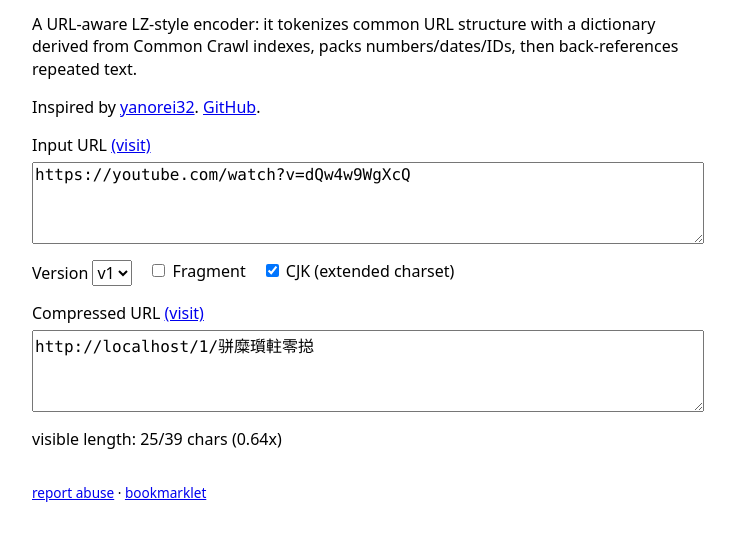
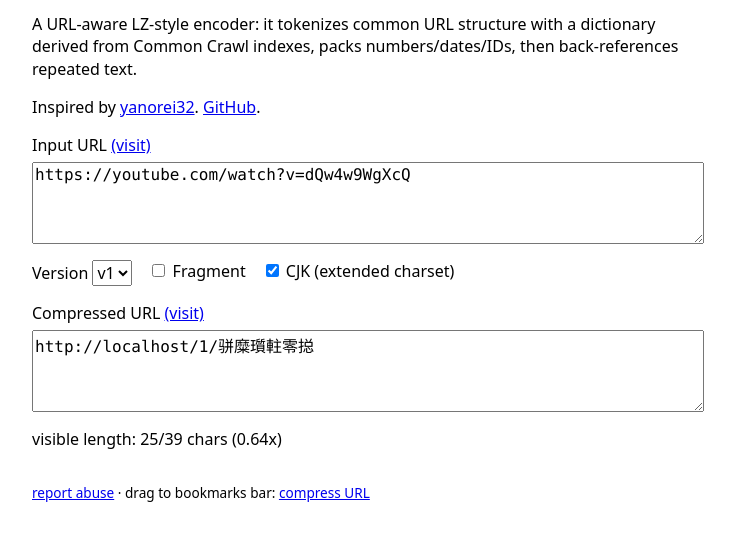
Before and after one commit to mia-riezebos/lossless-url-compressor, a website built with Vite: page index.html in a window 1280 px wide. Shown: the part 177-718 px from the top of the page, without its empty margins (272-1007 px from the left). Built offline with nearby package versions, Linux system fonts and the light colour scheme; files whose address does not match are found by name.

Commit message:
style: label bookmarklet for dragging

```diff
--- a/index.html
+++ b/index.html
@@ -41,7 +41,7 @@
       <p id="stats"></p>
       <p id="error" role="alert"></p>
 
-      <p class="footer-links"><a href="mailto:abuse@mia.cx?subject=piss.zip%20abuse%20report&body=Please%20include%20the%20piss.zip%20URL%2C%20the%20destination%20URL%20if%20known%2C%20and%20why%20it%20is%20abusive.">report abuse</a> · <a id="bookmarklet" href="#">bookmarklet</a></p>
+      <p class="footer-links"><a href="mailto:abuse@mia.cx?subject=piss.zip%20abuse%20report&body=Please%20include%20the%20piss.zip%20URL%2C%20the%20destination%20URL%20if%20known%2C%20and%20why%20it%20is%20abusive.">report abuse</a> · drag to bookmarks bar: <a id="bookmarklet" href="#" title="compress URL">compress URL</a></p>
     </main>
 
     <script type="module" src="/src/main.ts"></script>
```
